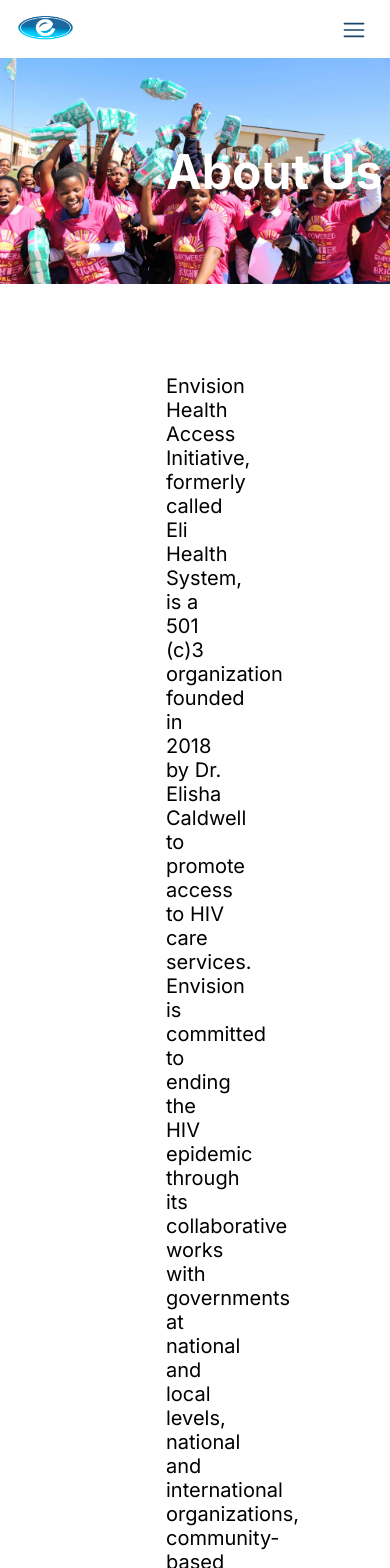
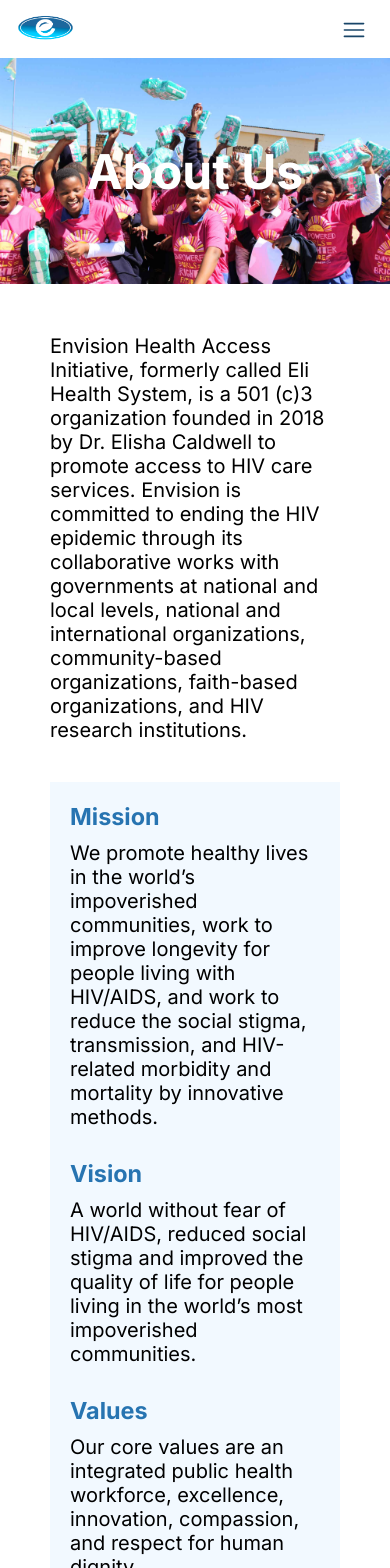
Before and after one commit to jusminpt/react-envision, a React (Create React App) app: page /aboutus in a window 390 px wide. Shown: the top 1568 px of the page. Built offline with nearby package versions, Linux system fonts and the light colour scheme.

Commit message:
Update AboutUs style and h1 global style

```diff
--- a/src/components/PageHero/PageHero.scss
+++ b/src/components/PageHero/PageHero.scss
@@ -12,3 +12,9 @@
   font-size: var(--font-title);
   margin-left: 166px;
 }
+
+@media screen and (max-width: 960px) {
+  .pagehero h1 {
+    margin: 0 auto;
+  }
+}
--- a/src/pages/AboutUs/AboutUs.jsx
+++ b/src/pages/AboutUs/AboutUs.jsx
@@ -1,4 +1,5 @@
 import React from "react";
+import "./AboutUs.scss";
 import { PageHero } from "../../components";
 
 function AboutUs() {
@@ -16,30 +17,35 @@ function AboutUs() {
           research institutions.
         </p>
         {/* TODO: Style the section */}
-        <div className="">
-          <div className="">
+        <div className="mission-container">
+          <div className="mission-div-50">
+            <div className="mission-div-50-content">
               <h3>Mission</h3>
               <p>
-              We promote healthy lives in the world’s impoverished communities,
-              work to improve longevity for people living with HIV/AIDS, and
-              work to reduce the social stigma, transmission, and HIV-related
-              morbidity and mortality by innovative methods.
+                We promote healthy lives in the world’s impoverished
+                communities, work to improve longevity for people living with
+                HIV/AIDS, and work to reduce the social stigma, transmission,
+                and HIV-related morbidity and mortality by innovative methods.
               </p>
             </div>
-          <div>
+            <div className="mission-div-50-content">
               <h3>Vision</h3>
               <p>
                 A world without fear of HIV/AIDS, reduced social stigma and
-              improved the quality of life for people living in the world’s most
-              impoverished communities.
+                improved the quality of life for people living in the world’s
+                most impoverished communities.
               </p>
             </div>
+          </div>
+          <div className="mission-div-100">
             <div>
               <h3>Values</h3>
               <p>
                 Our core values are an integrated public health workforce,
-              excellence, innovation, compassion, and respect for human dignity.
+                excellence, innovation, compassion, and respect for human
+                dignity.
               </p>
+            </div>
           </div>
         </div>
         <div className="aboutUs-teamMember">
--- /dev/null
+++ b/src/pages/AboutUs/AboutUs.scss
@@ -0,0 +1,51 @@
+.mission-container {
+  background-color: var(--color-baby-blue);
+  margin-top: 80px;
+  padding: 50px 80px;
+  display: flex;
+  flex-direction: column;
+
+  h3 {
+    color: var(--color-drak-blue);
+    margin-bottom: 20px;
+  }
+}
+
+.mission-div-50 {
+  display: flex;
+  margin-bottom: 60px;
+
+  &-content {
+    width: 50%;
+
+    &:not(:last-child) {
+      margin-right: 50px;
+    }
+  }
+}
+
+.mission-div-100 {
+  width: 100%;
+}
+
+@media screen and (max-width: 960px) {
+  .mission-container {
+    margin-top: 40px;
+    padding: 20px;
+
+    h3 {
+      margin-bottom: 10px;
+    }
+  }
+
+  .mission-div-50 {
+    flex-direction: column;
+    margin-bottom: 30px;
+    &-content {
+      width: 100%;
+      &:not(:last-child) {
+        margin-bottom: 30px;
+      }
+    }
+  }
+}
--- a/src/pages/Pages.scss
+++ b/src/pages/Pages.scss
@@ -3,3 +3,9 @@
   flex-direction: column;
   margin: 90px 166px;
 }
+
+@media screen and (max-width: 960px) {
+  .page-section {
+    margin: 50px;
+  }
+}
```
Lines whose indentation alone changed are shown as unchanged.
